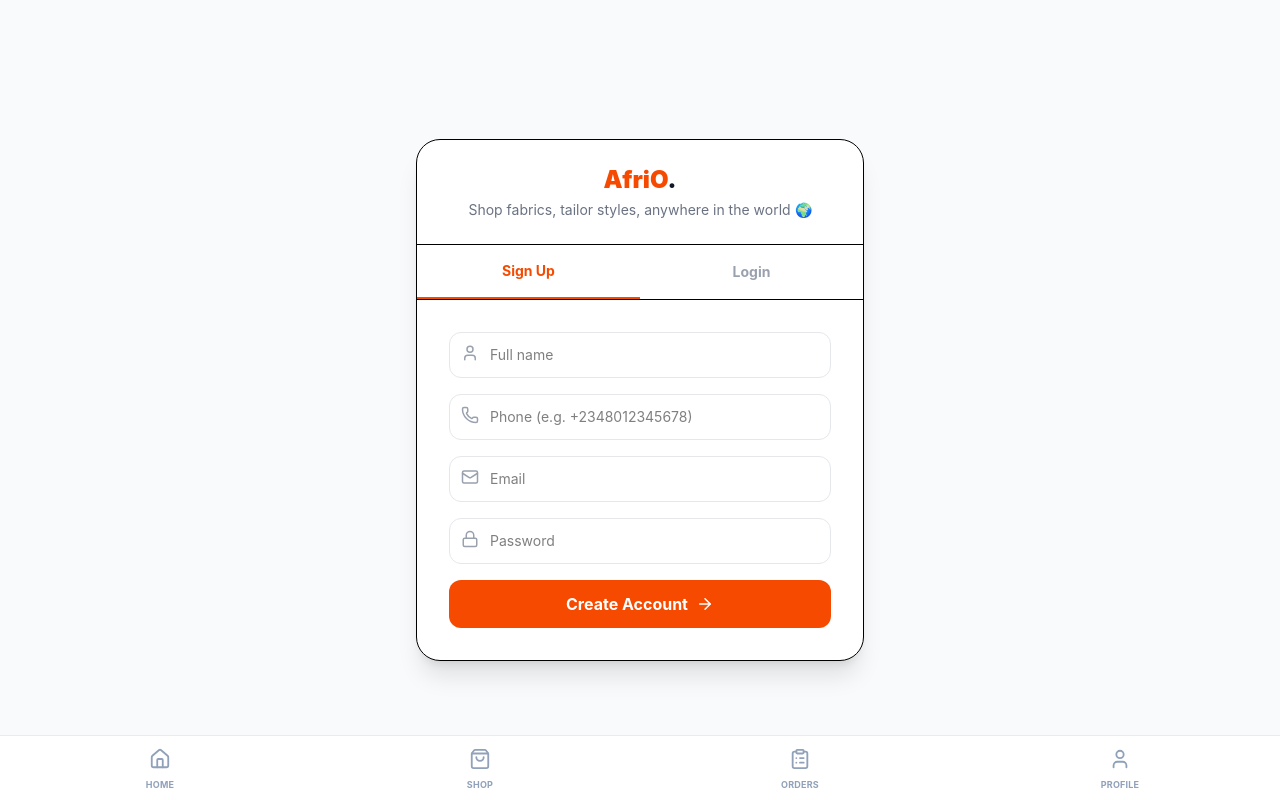
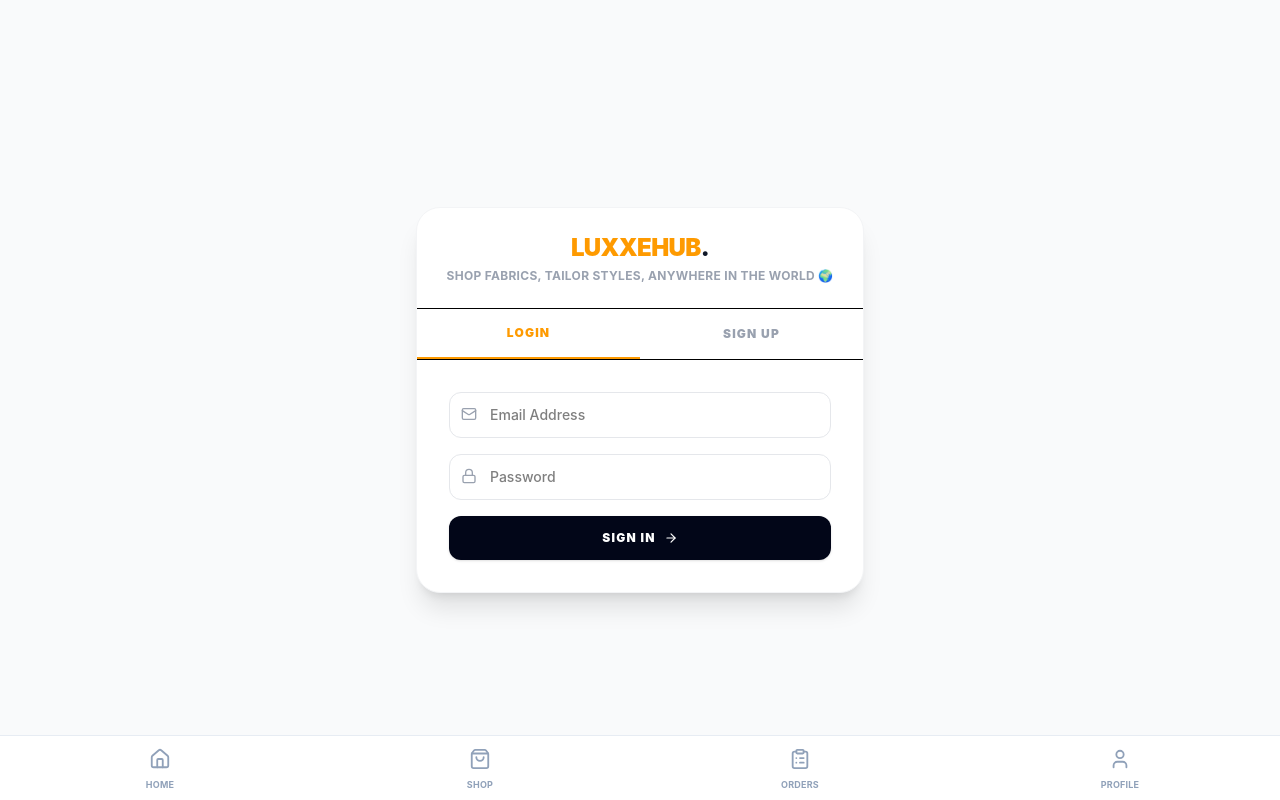
Before and after one commit to maibus01/AfriO, a React (Vite) app in the folder client/: page /auth in a window 1280 px wide. Built offline with nearby package versions, Linux system fonts and the light colour scheme.

Commit message:
change brand name

```diff
--- a/client/src/auth/AuthPage.tsx
+++ b/client/src/auth/AuthPage.tsx
@@ -7,7 +7,8 @@ type AuthType = "login" | "signup";
 
 export default function AuthPage() {
   const navigate = useNavigate();
-  const [type, setType] = useState<AuthType>("signup");
+  // Changed default initialization view state to "login" first
+  const [type, setType] = useState<AuthType>("login");
   const [loading, setLoading] = useState(false);
   const [error, setError] = useState("");
 
@@ -18,8 +19,9 @@ export default function AuthPage() {
     phone: "",
   });
 
+  // Updated focus ring validation token to match your brand's Amber setup
   const inputStyles =
-    "w-full pl-10 pr-4 py-3 rounded-xl border border-gray-200 dark:border-gray-700 bg-transparent dark:text-white focus:ring-2 focus:ring-orange-500 outline-none transition text-sm";
+    "w-full pl-10 pr-4 py-3 rounded-xl border border-gray-200 dark:border-gray-700 bg-transparent dark:text-white focus:ring-2 focus:ring-amber-500 outline-none transition text-sm font-medium";
 
   const handleChange = (e: React.ChangeEvent<HTMLInputElement>) => {
     setFormData({ ...formData, [e.target.name]: e.target.value });
@@ -41,7 +43,7 @@ export default function AuthPage() {
 
       if (type === "signup") {
         body.name = formData.name;
-        body.phone = formData.phone; // ✅ ADD PHONE
+        body.phone = formData.phone;
       }
 
       const res = await fetch(`https://afrio-api.onrender.com${endpoint}`, {
@@ -66,68 +68,72 @@ export default function AuthPage() {
   };
 
   return (
-    <div className="min-h-screen bg-gray-50 dark:bg-gray-950 flex items-center justify-center p-6">
+    <div className="min-h-screen bg-gray-50 dark:bg-gray-950 flex items-center justify-center p-6 select-none">
       <motion.div
         initial={{ opacity: 0, y: 20 }}
         animate={{ opacity: 1, y: 0 }}
-        className="w-full max-w-md bg-white dark:bg-gray-900 rounded-3xl shadow-xl border dark:border-gray-800 overflow-hidden"
+        className="w-full max-w-md bg-white dark:bg-gray-900 rounded-3xl shadow-xl border border-gray-100 dark:border-gray-800/80 overflow-hidden"
       >
         {/* HEADER */}
         <div className="p-6 text-center border-b dark:border-gray-800">
-          <h1 className="text-2xl font-black text-orange-600">
-            AfriO<span className="text-gray-900 dark:text-white">.</span>
+          {/* Text branding color conversion to signature amber color */}
+          <h1 className="text-2xl font-black text-amber-500 tracking-tight uppercase">
+            LuxxeHub<span className="text-gray-900 dark:text-white">.</span>
           </h1>
-          <p className="text-sm text-gray-500 mt-1">
+          <p className="text-xs font-bold text-gray-400 mt-1 uppercase tracking-wide">
             Shop fabrics, tailor styles, anywhere in the world 🌍
           </p>
         </div>
 
-        {/* TOGGLE */}
+        {/* TOGGLE: Re-ordered to place Login first (left side) */}
         <div className="flex border-b dark:border-gray-800">
           <button
+            type="button"
+            onClick={() => {
+              setType("login");
+              setError("");
+            }}
+            className={`flex-1 py-4 text-xs font-black uppercase tracking-widest transition-colors ${
+              type === "login"
+                ? "text-amber-500 border-b-2 border-amber-500"
+                : "text-gray-400 dark:text-gray-500"
+            }`}
+          >
+            Login
+          </button>
+
+          <button
+            type="button"
             onClick={() => {
               setType("signup");
               setError("");
             }}
-            className={`flex-1 py-4 text-sm font-bold ${
+            className={`flex-1 py-4 text-xs font-black uppercase tracking-widest transition-colors ${
               type === "signup"
-                ? "text-orange-600 border-b-2 border-orange-600"
-                : "text-gray-400"
+                ? "text-amber-500 border-b-2 border-amber-500"
+                : "text-gray-400 dark:text-gray-500"
             }`}
           >
             Sign Up
-          </button>
-
-          <button
-            onClick={() => {
-              setType("login");
-              setError("");
-            }}
-            className={`flex-1 py-4 text-sm font-bold ${
-              type === "login"
-                ? "text-orange-600 border-b-2 border-orange-600"
-                : "text-gray-400"
-            }`}
-          >
-            Login
           </button>
         </div>
 
         <div className="p-8">
           {error && (
-            <div className="mb-4 p-3 bg-red-50 text-red-600 text-xs font-bold rounded-lg">
+            <div className="mb-4 p-3 bg-red-50 dark:bg-red-950/20 text-red-600 dark:text-red-400 text-xs font-bold rounded-xl border border-red-100 dark:border-transparent">
               {error}
             </div>
           )}
 
           <form onSubmit={handleSubmit} className="space-y-4">
 
-            {/* NAME */}
+            {/* NAME FIELD */}
             {type === "signup" && (
               <div className="relative">
-                <User className="absolute left-3 top-3 text-gray-400" size={18} />
+                <User className="absolute left-3 top-3.5 text-gray-400" size={16} />
                 <input
                   name="name"
+                  type="text"
                   placeholder="Full name"
                   className={inputStyles}
                   onChange={handleChange}
@@ -136,12 +142,13 @@ export default function AuthPage() {
               </div>
             )}
 
-            {/* PHONE */}
+            {/* PHONE FIELD */}
             {type === "signup" && (
               <div className="relative">
-                <Phone className="absolute left-3 top-3 text-gray-400" size={18} />
+                <Phone className="absolute left-3 top-3.5 text-gray-400" size={16} />
                 <input
                   name="phone"
+                  type="tel"
                   placeholder="Phone (e.g. +2348012345678)"
                   className={inputStyles}
                   onChange={handleChange}
@@ -150,22 +157,22 @@ export default function AuthPage() {
               </div>
             )}
 
-            {/* EMAIL */}
+            {/* EMAIL FIELD */}
             <div className="relative">
-              <Mail className="absolute left-3 top-3 text-gray-400" size={18} />
+              <Mail className="absolute left-3 top-3.5 text-gray-400" size={16} />
               <input
                 name="email"
                 type="email"
-                placeholder="Email"
+                placeholder="Email Address"
                 className={inputStyles}
                 onChange={handleChange}
                 required
               />
             </div>
 
-            {/* PASSWORD */}
+            {/* PASSWORD FIELD */}
             <div className="relative">
-              <Lock className="absolute left-3 top-3 text-gray-400" size={18} />
+              <Lock className="absolute left-3 top-3.5 text-gray-400" size={16} />
               <input
                 name="password"
                 type="password"
@@ -176,19 +183,19 @@ export default function AuthPage() {
               />
             </div>
 
-            {/* BUTTON */}
+            {/* SUBMIT BUTTON CONTROL */}
             <button
               disabled={loading}
-              className="w-full bg-orange-600 hover:bg-orange-700 text-white font-bold py-3 rounded-xl flex items-center justify-center gap-2"
+              className="w-full mt-2 bg-slate-950 dark:bg-amber-500 hover:bg-slate-900 dark:hover:bg-amber-400 text-white dark:text-black font-black uppercase text-xs tracking-widest py-3.5 rounded-xl flex items-center justify-center gap-2 transition-all shadow-sm active:scale-98 disabled:opacity-50"
             >
               {loading ? (
-                <Loader2 className="animate-spin" />
-              ) : type === "signup" ? (
+                <Loader2 className="animate-spin" size={16} />
+              ) : type === "login" ? (
+                "Sign In"
+              ) : (
                 "Create Account"
-              ) : (
-                "Login"
               )}
-              {!loading && <ArrowRight size={18} />}
+              {!loading && <ArrowRight size={14} />}
             </button>
           </form>
         </div>
```
